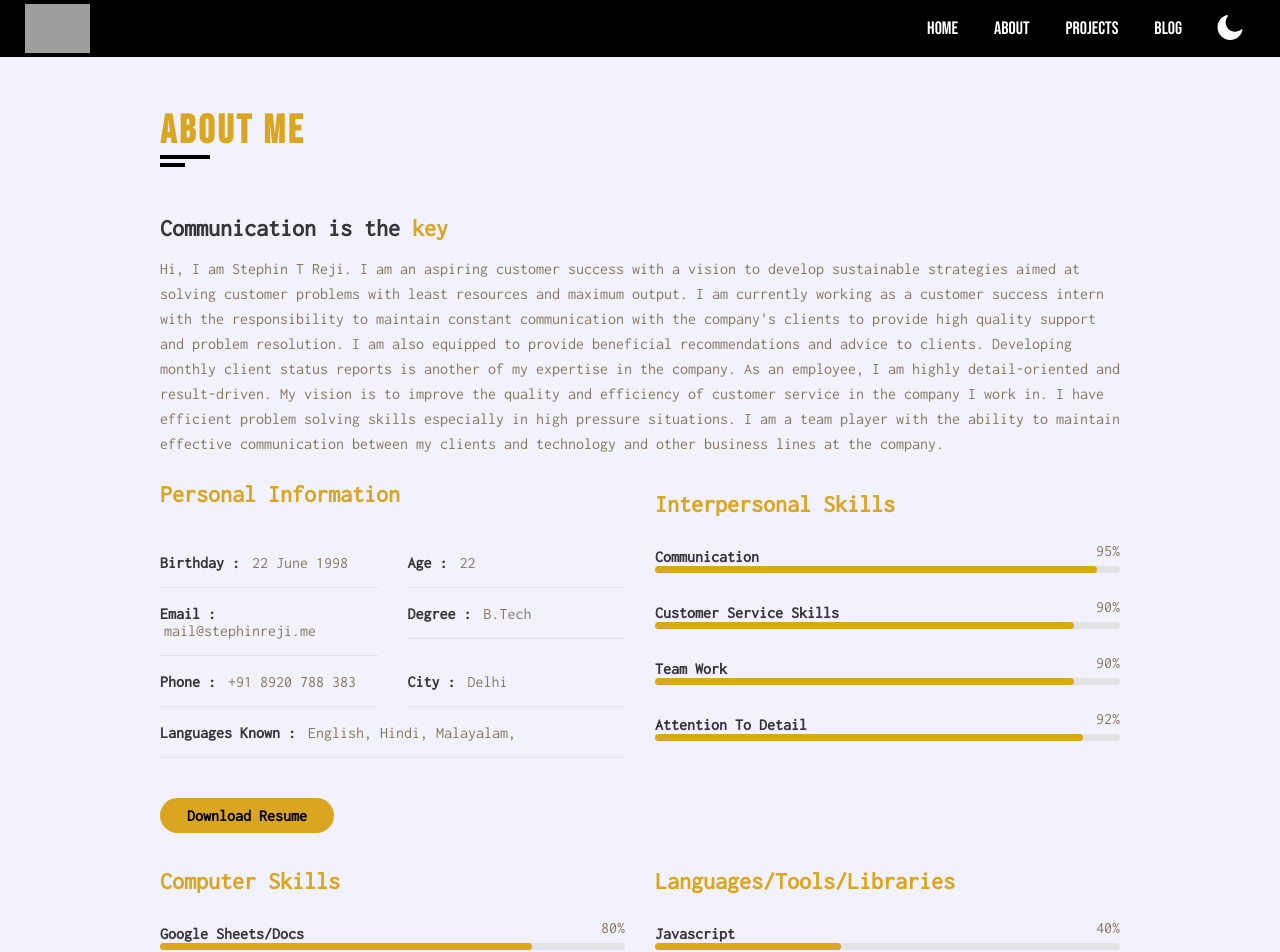
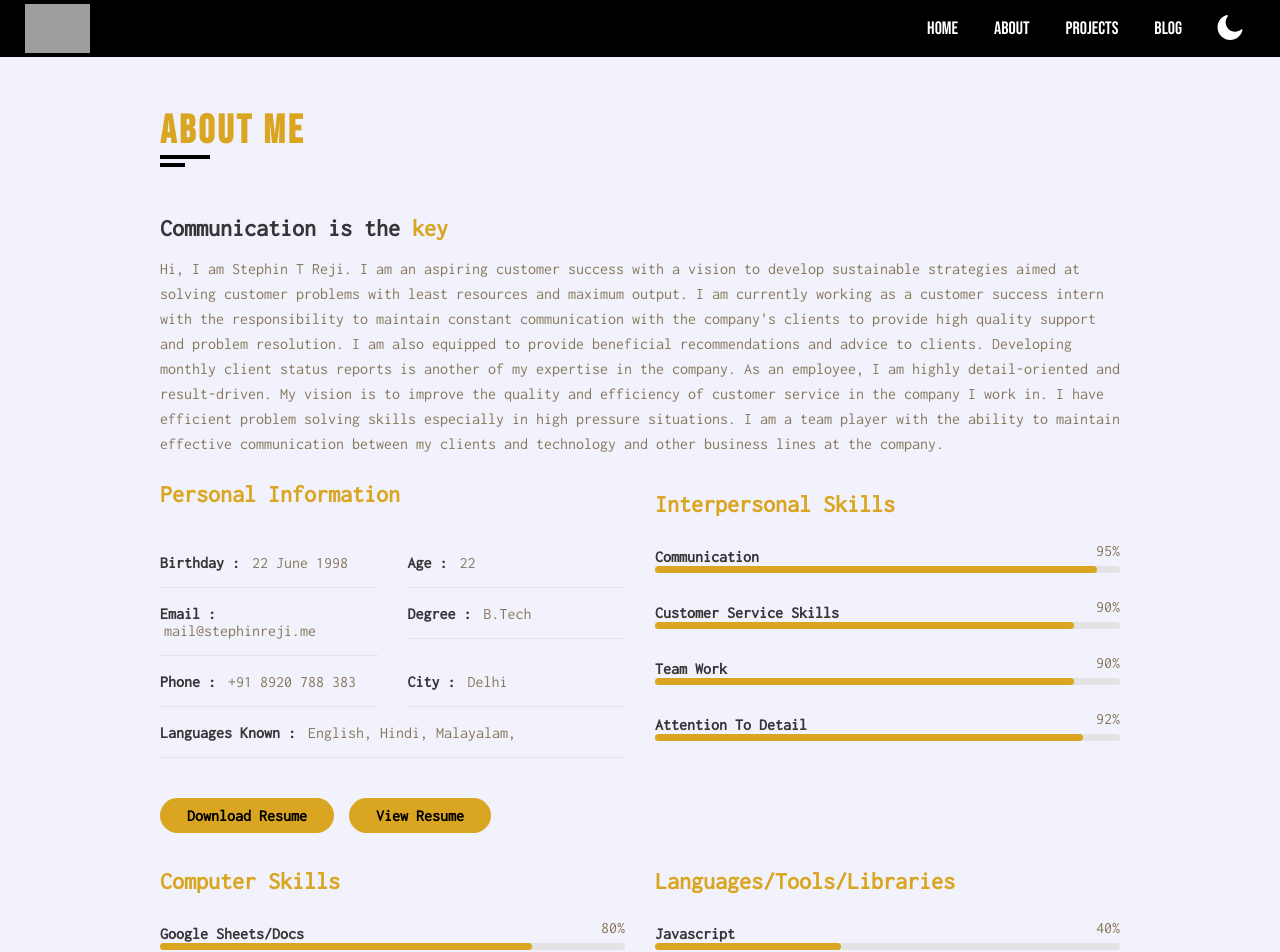
Before and after one commit to stephin007/myportfolio, a React (Create React App) app: page /about in a window 1280 px wide. Shown: the top 952 px of the page. Built offline with nearby package versions, Linux system fonts and the light colour scheme; grey boxes are pictures that could not be loaded.

Commit message:
added resume view option

```diff
--- a/src/components/About.js
+++ b/src/components/About.js
@@ -86,8 +86,18 @@ class About extends Component {
                         href={require("../assets/resume.pdf")}
                         download="Stephin's Resume"
                         className="bn"
+                        target="_blank"
+                        rel="noopener noreferrer"
                       >
                         Download Resume
+                      </a>
+                      <a
+                        href={require("../assets/resume.pdf")}
+                        className="bn"
+                        target="_blank"
+                        rel="noopener noreferrer"
+                      >
+                        View Resume
                       </a>
                     </div>
                   </div>
@@ -213,7 +223,10 @@ class About extends Component {
                             </h6>
                             <h4 className="timeline-title">
                               {AboutData.workExperience[id].company}
-                              <a href={AboutData.workExperience[id].website} className="company-website">
+                              <a
+                                href={AboutData.workExperience[id].website}
+                                className="company-website"
+                              >
                                 <i class="fab fa-chrome"></i>
                               </a>
                             </h4>
--- a/src/components/Home.js
+++ b/src/components/Home.js
@@ -11,7 +11,7 @@ class Home extends Component{
                 <div className="container">
                   <div className="intro">
                     <img
-                      src="https://res.cloudinary.com/stephin/image/upload/v1609566049/portfolio/DSC_0196_ugzivl.jpg"
+                      src="https://res.cloudinary.com/stephin/image/upload/v1609764633/portfolio/WhatsApp_Image_2021-01-04_at_18.19.09_gxp5cg.jpg"
                       alt="Profile Img"
                       className="shadow-img"
                     />
--- a/src/components/Project.js
+++ b/src/components/Project.js
@@ -33,7 +33,15 @@ class Portfolio extends Component {
                       <h4>{ProjectData.byID[id].title}</h4>
                       <p>{ProjectData.byID[id].description}</p>
 
-                      <div className="icon-github">
+                      <div
+                        className="icon-github"
+                        style={{
+                          display:
+                            ProjectData.byID[id].projLink !== ""
+                              ? "block"
+                              : "none",
+                        }}
+                      >
                         <a
                           href={ProjectData.byID[id].gitLink}
                           target="_blank"
```
Also changed, not shown: 1 other file (tests, documents, lock files or other folders).
